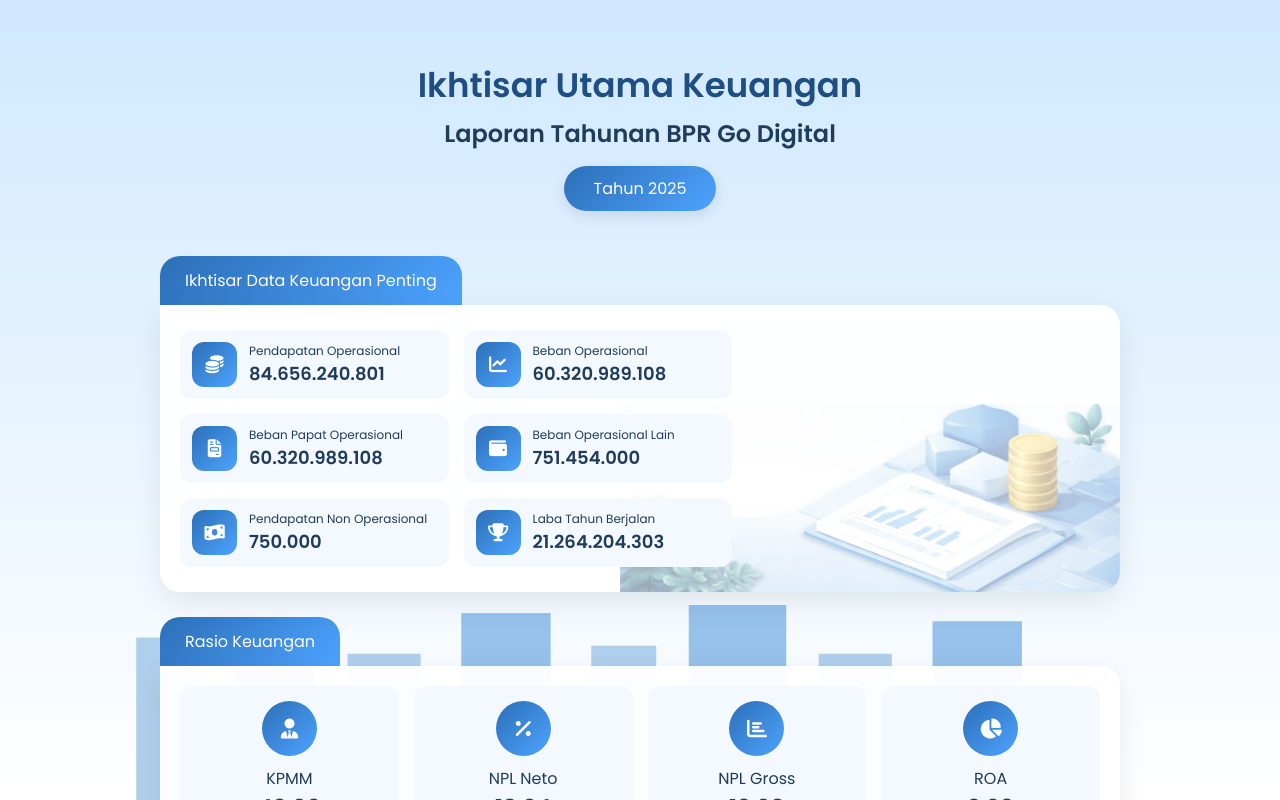
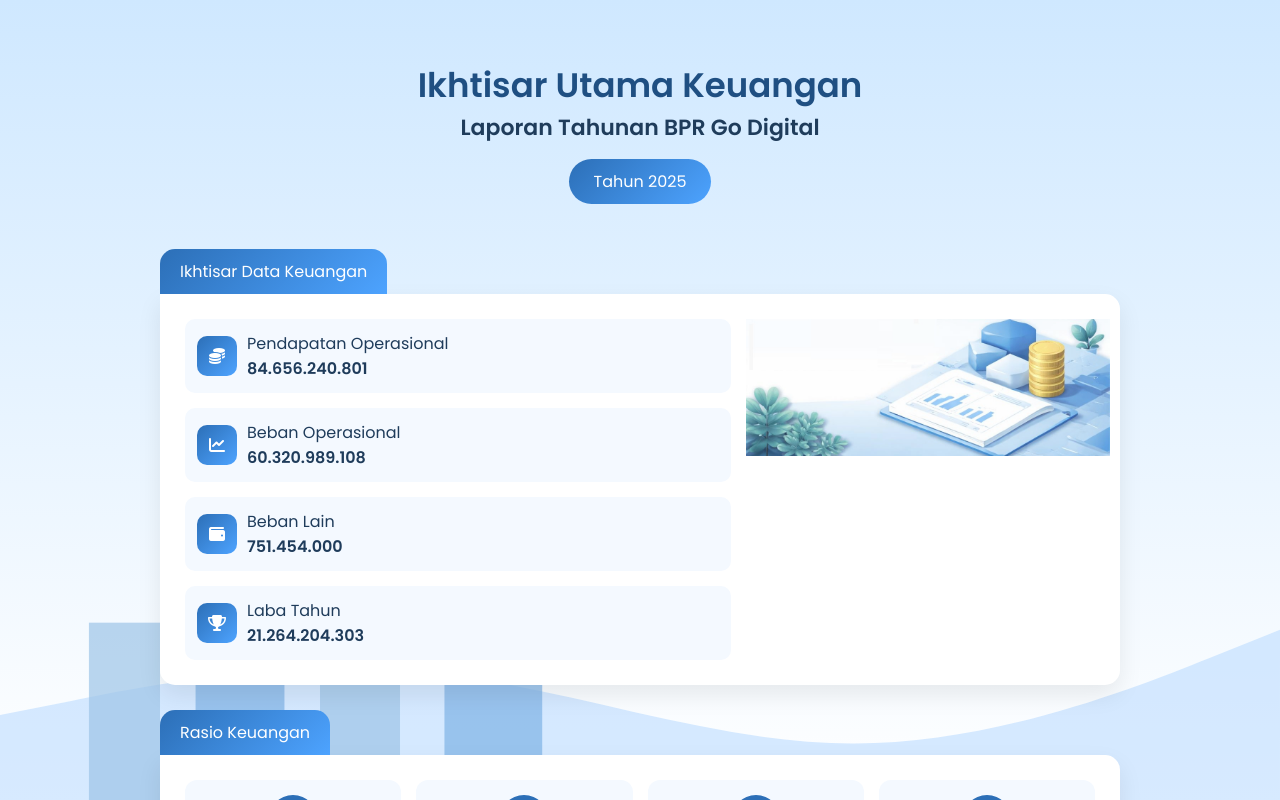
Before and after one commit to UndanganHaji/contohundangan, a plain HTML site: page laporan.html in a window 1280 px wide. Shown: the top 800 px of the page. Drawn offline with nearby package versions, Linux system fonts and the light colour scheme.

Commit message:
Update laporan.html

```diff
--- a/laporan.html
+++ b/laporan.html
@@ -18,18 +18,35 @@
 
 body {
     font-family: 'Poppins', sans-serif;
+    background: linear-gradient(to bottom, #cfe8ff, #ffffff);
     color: #1f3c5b;
-    background: linear-gradient(to bottom, #d9ecff, #ffffff);
 }
 
-/* BACKGROUND GEDUNG */
-.bg-city {
+/* BACKGROUND */
+.bg-wrapper {
     position: fixed;
+    inset: 0;
+    z-index: 0;
+}
+
+.sky {
+    position: absolute;
+    width: 100%;
+    height: 100%;
+    background: linear-gradient(to bottom, #cfe8ff, #ffffff);
+}
+
+.mountain {
+    position: absolute;
     bottom: 0;
-    left: 0;
     width: 100%;
-    opacity: 0.15;
-    z-index: 0;
+}
+
+.city {
+    position: absolute;
+    bottom: 0;
+    width: 100%;
+    opacity: 0.7;
 }
 
 /* CONTAINER */
@@ -49,24 +66,20 @@ body {
 
 .header h1 {
     font-size: 34px;
-    font-weight: 600;
     color: #1f4f82;
 }
 
 .header h2 {
-    font-size: 24px;
-    margin-top: 5px;
+    font-size: 22px;
 }
 
 .badge {
+    margin-top: 15px;
     display: inline-block;
-    margin-top: 15px;
     background: linear-gradient(135deg, #2c6fb7, #4da3ff);
     color: white;
-    padding: 10px 30px;
+    padding: 10px 25px;
     border-radius: 30px;
-    font-weight: 500;
-    box-shadow: 0 5px 15px rgba(0,0,0,0.1);
 }
 
 /* SECTION */
@@ -77,63 +90,66 @@ body {
 .section-title {
     background: linear-gradient(135deg, #2c6fb7, #4da3ff);
     color: white;
-    padding: 12px 25px;
-    border-radius: 20px 20px 0 0;
+    padding: 10px 20px;
+    border-radius: 15px 15px 0 0;
     display: inline-block;
-    font-weight: 500;
 }
 
 /* CARD */
 .card {
-    background: rgba(255,255,255,0.95);
-    padding: 20px;
-    border-radius: 0 20px 20px 20px;
-    box-shadow: 0 10px 30px rgba(0,0,0,0.08);
+    background: white;
+    padding: 25px;
+    border-radius: 0 15px 15px 15px;
+    box-shadow: 0 10px 25px rgba(0,0,0,0.08);
 }
 
-/* GRID DATA */
+/* DATA GRID */
 .grid-2 {
     display: grid;
-    grid-template-columns: 1fr 1fr;
+    grid-template-columns: 60% 40%;
+    gap: 15px;
+}
+
+.data-list {
+    display: grid;
+    grid-template-columns: 1fr;
     gap: 15px;
 }
 
 .item {
     display: flex;
     align-items: center;
-    gap: 12px;
+    gap: 10px;
     background: #f4f9ff;
     padding: 12px;
-    border-radius: 12px;
+    border-radius: 10px;
 }
 
-/* ICON */
 .icon {
-    width: 45px;
-    height: 45px;
+    width: 40px;
+    height: 40px;
     background: linear-gradient(135deg, #2c6fb7, #4da3ff);
-    border-radius: 12px;
+    border-radius: 10px;
     display: flex;
     align-items: center;
     justify-content: center;
     color: white;
-    font-size: 18px;
-}
-
-/* TEXT */
-.label {
-    font-size: 12px;
 }
 
 .value {
-    font-size: 18px;
     font-weight: 600;
 }
 
-/* RATIO */
+/* GAMBAR DATA */
+.data-img img {
+    width: 100%;
+    opacity: 0.85;
+}
+
+/* RASIO GRID */
 .grid-3 {
     display: grid;
-    grid-template-columns: repeat(3, 1fr);
+    grid-template-columns: repeat(4, 1fr);
     gap: 15px;
 }
 
@@ -145,21 +161,29 @@ body {
 }
 
 .circle {
-    width: 55px;
-    height: 55px;
+    width: 50px;
+    height: 50px;
     margin: auto;
-    background: linear-gradient(135deg, #2c6fb7, #4da3ff);
+    background: #2c6fb7;
     border-radius: 50%;
     display: flex;
     align-items: center;
     justify-content: center;
     color: white;
-    font-size: 20px;
     margin-bottom: 10px;
 }
 
-.ratio .value {
-    font-size: 22px;
+/* GAMBAR RASIO */
+.ratio-bottom img {
+    width: 100%;
+    margin-top: 20px;
+    border-radius: 10px;
+    opacity: 0.9;
+}
+
+/* BUTTON */
+button {
+    margin-top: 20px;
 }
 
 /* RESPONSIVE */
@@ -171,194 +195,29 @@ body {
         grid-template-columns: 1fr 1fr;
     }
 }
-
-
-/* BACKGROUND WRAPPER */
-.bg-wrapper {
-    position: fixed;
-    inset: 0;
-    z-index: 0;
-    overflow: hidden;
-}
-
-/* LANGIT */
-.sky {
-    position: absolute;
-    width: 100%;
-    height: 100%;
-    background: linear-gradient(to bottom, #cfe8ff, #ffffff);
-}
-
-/* GUNUNG */
-.mountain {
-    position: absolute;
-    bottom: 0;
-    width: 100%;
-    height: 200px;
-}
-
-/* GEDUNG */
-.city {
-    position: absolute;
-    bottom: 0;
-    width: 100%;
-    height: 260px;
-    opacity: 0.8;
-}
-
-/* CONTENT DI ATAS */
-.container {
-    position: relative;
-    z-index: 2;
-}
-
-/* FIX LAYER CONTENT */
-.container {
-    position: relative;
-    z-index: 2;
-}
-
-
-/* CARD DATA (FOTO 1) */
-.card-data {
-    position: relative;
-    overflow: hidden;
-}
-
-.card-data::after {
-    content: "";
-    position: absolute;
-    right: 0px;
-    bottom: 0;
-    width: 500px;
-    height: 100%;
-    background: url('foto1.png') no-repeat right bottom;
-    background-size: contain;
-    opacity: 0.4;
-    pointer-events: none;
-}
-
-/* CARD RASIO (FOTO 2) */
-.card-ratio {
-    position: relative;
-    overflow: hidden;
-}
-
-.card-ratio::after {
-    position: absolute;
-    right: 0px;
-    bottom: -20px;
-    width: 520px;
-    height: 100%;
-    background: url('foto2.png') no-repeat right bottom;
-    background-size: contain;
-    opacity: 0.35;
-    pointer-events: none;
-}
-
-/* SUPAYA TEXT TETAP DI ATAS */
-.card * {
-    position: relative;
-    z-index: 2;
-}
-
-
-.card-data::after,
-.card-ratio::after {
-    filter: blur(0.3px);
-}
-
-.grid-2 {
-    width: 60%;
-}
-
-.grid-3 {
-    display: grid;
-    grid-template-columns: repeat(4, 1fr); /* jadi 4 kolom */
-    gap: 15px;
-}
-
-
-.card {
-    padding: 25px 20px;
-}
-
-
-/* RATIO CARD STRUCTURE */
-.card-ratio {
-    padding: 20px;
-}
-
-/* ATAS (DATA) */
-.ratio-top {
-    margin-bottom: 20px;
-}
-
-/* BAWAH (GAMBAR) */
-.ratio-bottom {
-    width: 100%;
-    height: 180px;
-    background: url('foto2.png') no-repeat center bottom;
-    background-size: contain;
-    opacity: 0.9;
-}
-
-.ratio-bottom {
-    width: 100%;
-    margin-top: 20px;
-}
-
-.ratio-bottom img {
-    width: 100%;
-    height: auto;
-    display: block;
-    opacity: 0.9;
-    border-radius: 12px;
-}
-
-.ratio-bottom img {
-    width: 100%;
-    opacity: 0.85;
-    mix-blend-mode: multiply;
-}
-
 </style>
 </head>
 
 <body>
 
-
-<!-- BACKGROUND GEDUNG -->
 <div class="bg-wrapper">
-
-    <!-- LANGIT -->
     <div class="sky"></div>
 
-    <!-- GUNUNG -->
     <svg class="mountain" viewBox="0 0 1440 320">
         <path fill="#bcdcff" fill-opacity="0.6"
-        d="M0,224L80,208C160,192,320,160,480,176C640,192,800,256,960,256C1120,256,1280,192,1360,160L1440,128V320H0Z">
-        </path>
+        d="M0,224L80,208C160,192,320,160,480,176C640,192,800,256,960,256C1120,256,1280,192,1360,160L1440,128V320H0Z"></path>
     </svg>
 
-    <!-- GEDUNG -->
     <svg class="city" viewBox="0 0 1440 320">
         <rect x="100" y="120" width="80" height="200" fill="#9ec5e8"/>
         <rect x="220" y="100" width="100" height="220" fill="#7fb3e6"/>
         <rect x="360" y="140" width="90" height="180" fill="#9ec5e8"/>
         <rect x="500" y="90" width="110" height="230" fill="#7fb3e6"/>
-        <rect x="660" y="130" width="80" height="190" fill="#9ec5e8"/>
-        <rect x="780" y="80" width="120" height="240" fill="#7fb3e6"/>
-        <rect x="940" y="140" width="90" height="180" fill="#9ec5e8"/>
-        <rect x="1080" y="100" width="110" height="220" fill="#7fb3e6"/>
     </svg>
-
 </div>
-
 
 <div class="container" id="capture">
 
-    <!-- HEADER -->
 <div class="header">
     <h1>Ikhtisar Utama Keuangan</h1>
     <h2>Laporan Tahunan BPR Go Digital</h2>
@@ -367,56 +226,25 @@ body {
 
 <!-- DATA -->
 <div class="section">
-        <div class="section-title">Ikhtisar Data Keuangan Penting</div>
-        <div class="card card-data">
+<div class="section-title">Ikhtisar Data Keuangan</div>
+<div class="card">
+
 <div class="grid-2">
 
-                <div class="item">
-                    <div class="icon"><i class="fas fa-coins"></i></div>
-                    <div>
-                        <div class="label">Pendapatan Operasional</div>
-                        <div class="value">84.656.240.801</div>
-                    </div>
+<div class="data-list">
+
+<div class="item"><div class="icon"><i class="fas fa-coins"></i></div><div><div>Pendapatan Operasional</div><div class="value">84.656.240.801</div></div></div>
+
+<div class="item"><div class="icon"><i class="fas fa-chart-line"></i></div><div><div>Beban Operasional</div><div class="value">60.320.989.108</div></div></div>
+
+<div class="item"><div class="icon"><i class="fas fa-wallet"></i></div><div><div>Beban Lain</div><div class="value">751.454.000</div></div></div>
+
+<div class="item"><div class="icon"><i class="fas fa-trophy"></i></div><div><div>Laba Tahun</div><div class="value">21.264.204.303</div></div></div>
+
 </div>
 
-                <div class="item">
-                    <div class="icon"><i class="fas fa-chart-line"></i></div>
-                    <div>
-                        <div class="label">Beban Operasional</div>
-                        <div class="value">60.320.989.108</div>
-                    </div>
-                </div>
-
-                <div class="item">
-                    <div class="icon"><i class="fas fa-file-invoice"></i></div>
-                    <div>
-                        <div class="label">Beban Papat Operasional</div>
-                        <div class="value">60.320.989.108</div>
-                    </div>
-                </div>
-
-                <div class="item">
-                    <div class="icon"><i class="fas fa-wallet"></i></div>
-                    <div>
-                        <div class="label">Beban Operasional Lain</div>
-                        <div class="value">751.454.000</div>
-                    </div>
-                </div>
-
-                <div class="item">
-                    <div class="icon"><i class="fas fa-money-bill-wave"></i></div>
-                    <div>
-                        <div class="label">Pendapatan Non Operasional</div>
-                        <div class="value">750.000</div>
-                    </div>
-                </div>
-
-                <div class="item">
-                    <div class="icon"><i class="fas fa-trophy"></i></div>
-                    <div>
-                        <div class="label">Laba Tahun Berjalan</div>
-                        <div class="value">21.264.204.303</div>
-                    </div>
+<div class="data-img">
+<img src="foto1.png">
 </div>
 
 </div>
@@ -426,109 +254,46 @@ body {
 <!-- RASIO -->
 <div class="section">
 <div class="section-title">Rasio Keuangan</div>
-        <div class="card card-ratio">
+<div class="card">
 
-    <!-- DATA ATAS -->
-    <div class="ratio-top">
 <div class="grid-3">
 
-            <div class="ratio">
-                <div class="circle"><i class="fas fa-user-tie"></i></div>
-                <div>KPMM</div>
-                <div class="value">49,06</div>
+<div class="ratio"><div class="circle"><i class="fas fa-user"></i></div>KPMM<div class="value">49,06</div></div>
+<div class="ratio"><div class="circle"><i class="fas fa-percent"></i></div>NPL Neto<div class="value">18,04</div></div>
+<div class="ratio"><div class="circle"><i class="fas fa-chart-bar"></i></div>NPL Gross<div class="value">19,08</div></div>
+<div class="ratio"><div class="circle"><i class="fas fa-chart-pie"></i></div>ROA<div class="value">2,09</div></div>
+<div class="ratio"><div class="circle"><i class="fas fa-balance-scale"></i></div>BOPO<div class="value">68,05</div></div>
+<div class="ratio"><div class="circle"><i class="fas fa-chart-area"></i></div>NIM<div class="value">7,07</div></div>
+<div class="ratio"><div class="circle"><i class="fas fa-exchange-alt"></i></div>LDR<div class="value">69,18</div></div>
+<div class="ratio"><div class="circle"><i class="fas fa-wallet"></i></div>Cash Ratio<div class="value">15,26</div></div>
+
 </div>
 
-            <div class="ratio">
-                <div class="circle"><i class="fas fa-percent"></i></div>
-                <div>NPL Neto</div>
-                <div class="value">18,04</div>
-            </div>
-
-            <div class="ratio">
-                <div class="circle"><i class="fas fa-chart-bar"></i></div>
-                <div>NPL Gross</div>
-                <div class="value">19,08</div>
-            </div>
-
-            <div class="ratio">
-                <div class="circle"><i class="fas fa-chart-pie"></i></div>
-                <div>ROA</div>
-                <div class="value">2,09</div>
-            </div>
-
-            <div class="ratio">
-                <div class="circle"><i class="fas fa-balance-scale"></i></div>
-                <div>BOPO</div>
-                <div class="value">68,05</div>
-            </div>
-
-            <div class="ratio">
-                <div class="circle"><i class="fas fa-chart-area"></i></div>
-                <div>NIM</div>
-                <div class="value">7,07</div>
-            </div>
-
-            <div class="ratio">
-                <div class="circle"><i class="fas fa-exchange-alt"></i></div>
-                <div>LDR</div>
-                <div class="value">69,18</div>
-            </div>
-
-            <div class="ratio">
-                <div class="circle"><i class="fas fa-wallet"></i></div>
-                <div>Cash Ratio</div>
-                <div class="value">15,26</div>
+<div class="ratio-bottom">
+<img src="foto2.png">
 </div>
 
 </div>
 </div>
 
-    <!-- GAMBAR BAWAH -->
-   <div class="ratio-bottom">
-    <img src="foto2.png" alt="bg"></div>
+<div style="text-align:center;">
+<button onclick="downloadPNG()">📸 Download PNG</button>
+</div>
 
 </div>
 
-
-<div style="text-align:center; margin:20px;">
-    <button onclick="downloadPNG()" style="
-        padding:12px 25px;
-        border:none;
-        border-radius:30px;
-        background:linear-gradient(135deg,#2c6fb7,#4da3ff);
-        color:white;
-        font-weight:600;
-        cursor:pointer;
-        box-shadow:0 5px 15px rgba(0,0,0,0.2);
-    ">
-        📸 Download PNG
-    </button>
-</div>
-
-
-
-
-</div>
 <script src="https://cdnjs.cloudflare.com/ajax/libs/html2canvas/1.4.1/html2canvas.min.js"></script>
 
 <script>
 function downloadPNG() {
-    const element = document.getElementById("capture");
-
-    html2canvas(element, {
-        scale: 2, // kualitas HD
-        useCORS: true
-    }).then(canvas => {
-        const link = document.createElement("a");
-        link.download = "laporan-keuangan.png";
-        link.href = canvas.toDataURL("image/png");
+    html2canvas(document.getElementById("capture"), {scale:2}).then(canvas=>{
+        let link=document.createElement("a");
+        link.download="laporan.png";
+        link.href=canvas.toDataURL();
         link.click();
     });
 }
 </script>
 
-
-
-
 </body>
 </html>
```
Lines whose indentation alone changed are shown as unchanged.
